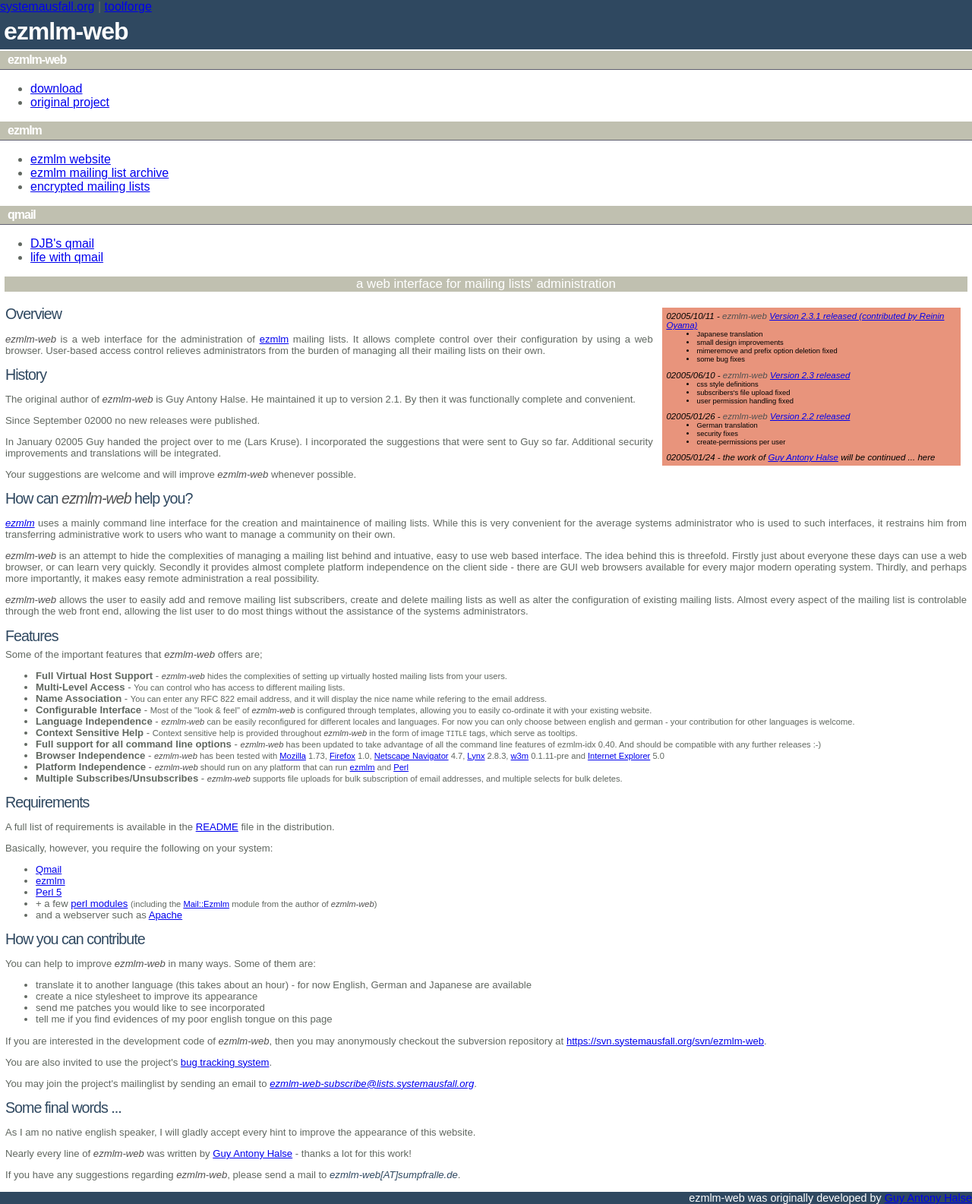
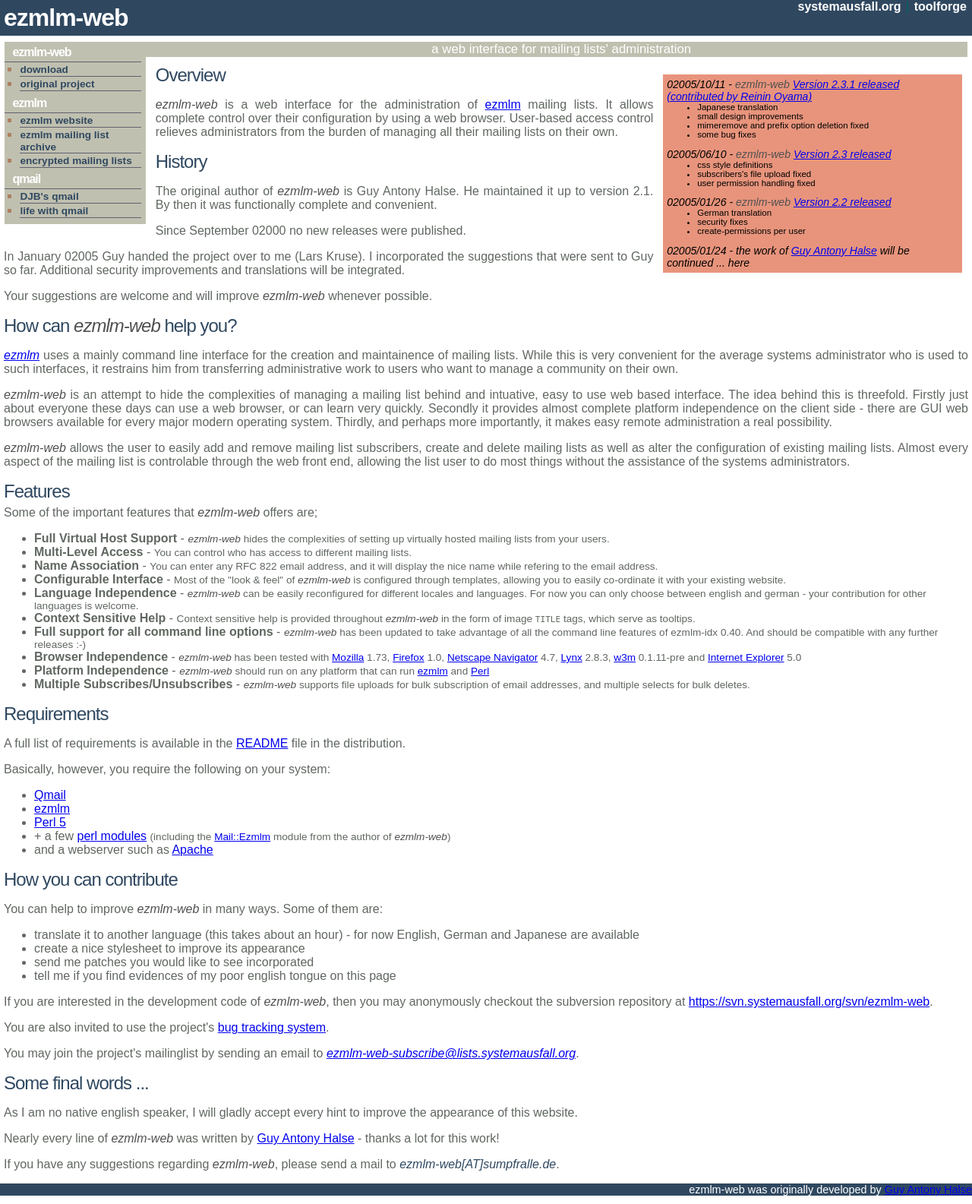
Before and after one commit to skolobov/ezmlm-web, a PHP site: page / in a window 1280 px wide. Shown: the whole page at 76% size. Run offline with PHP 8.4, Linux system fonts and the light colour scheme.

Commit message:
fix broken design

```diff
--- a/website/ezmlm-web.css
+++ b/website/ezmlm-web.css
@@ -19,7 +19,7 @@ font.feature {
 	font-weight: bold;
 	}
 
-#nav-bar {
+#nav_bar {
 	float: left;
 	width: 14%;
 	margin-right: 1%;
@@ -31,30 +31,30 @@ font.feature {
 	background-color: #c0c0b0;
 }
 
-.nav-group {
+.nav_group {
 	margin-top: 1%;
 	padding-bottom: 1%;
 	}
 
-#nav-bar ul {
+#nav_bar ul {
 	list-style: square;
 	color: #af8060;
 	margin: 0;
 	padding-left: 20px;
 	}
 
-#nav-bar li {
+#nav_bar li {
 	margin-top: 0;
 	border-bottom: solid 1px #606070;
 	}
 
-#nav-bar a {
+#nav_bar a {
 	font: bold 85% sans-serif;
 	color: #2f4860;
 	text-decoration: none;
 	}
 
-#nav-bar a:hover {
+#nav_bar a:hover {
 	background-color: #d8d8d8;
 	color: #2f4860;
 	}
@@ -97,7 +97,7 @@ h1.oben {
 	margin: 0;
 	}
 
-#perm-nav {
+#perm_nav {
 	float: right;
 	padding-right: 5px;
 	font-size: 100%;
@@ -105,7 +105,7 @@ h1.oben {
 	background-color: inherit;
 	}
 
-#perm-nav a {
+#perm_nav a {
 	font-weight: bold;
 	color: #ffffff;
 	padding-left: 2px;
@@ -113,7 +113,7 @@ h1.oben {
 	text-decoration: none;
 	}
 
-#perm-nav a:hover {
+#perm_nav a:hover {
 	color: #ffcc00;
 	}
 
@@ -129,10 +129,12 @@ h1.oben {
 	color: #ffffff;
 	}
 
-#content {
-#	position: absolute;
-#	right: 0px;
-#	width: 85%;
+content {
+/*
+	position: absolute;
+	right: 0px;
+	width: 85%;
+*/
 	font: normal 82% sans-serif;
 	background-color: #ffffff;
 	padding: 2px;
@@ -156,7 +158,7 @@ h1.oben {
 	text-align: justify;
 	}
 
-#info-title {
+#info_title {
 	text-align: center;
 	background-color: #c0c0b0;
 	margin: 0.5%;
--- a/website/index.html
+++ b/website/index.html
@@ -52,7 +52,7 @@
 
 </div>
 
-<div id="info-title">a web interface for mailing lists' administration</div>
+<div id="info_title">a web interface for mailing lists' administration</div>
 
 <div id="content">
 
```
